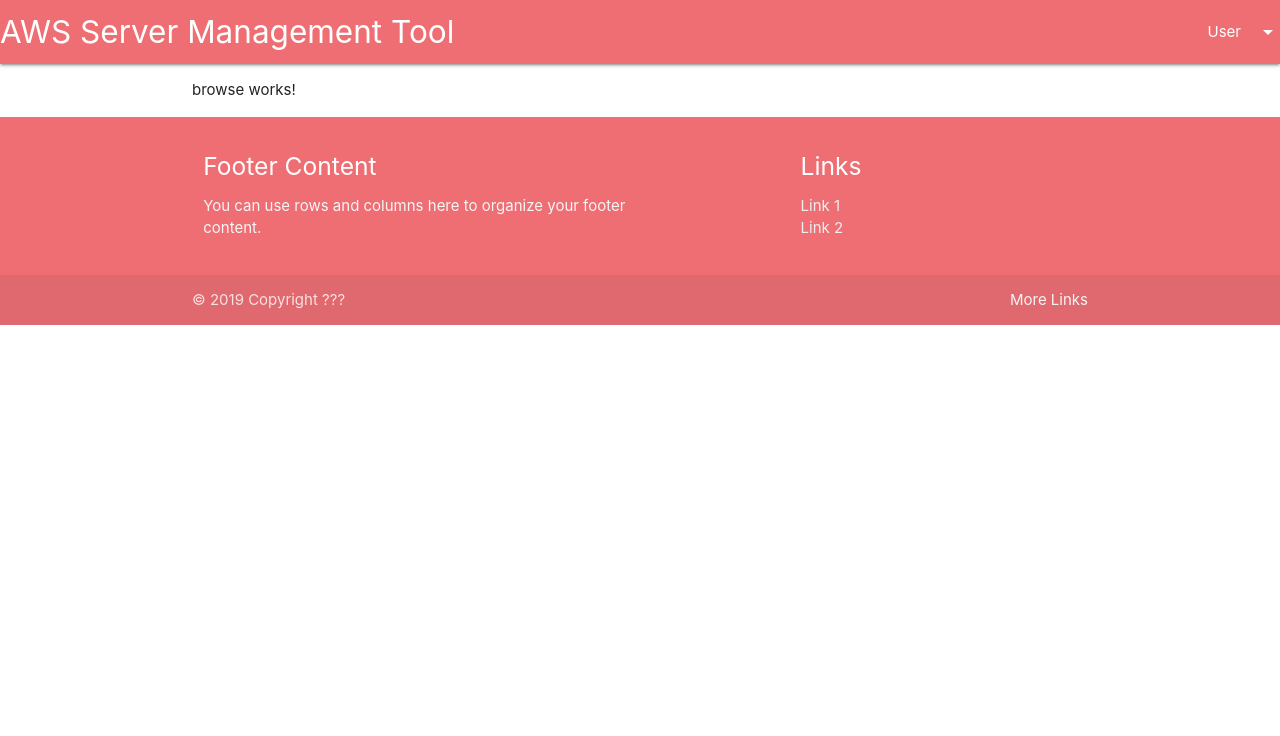
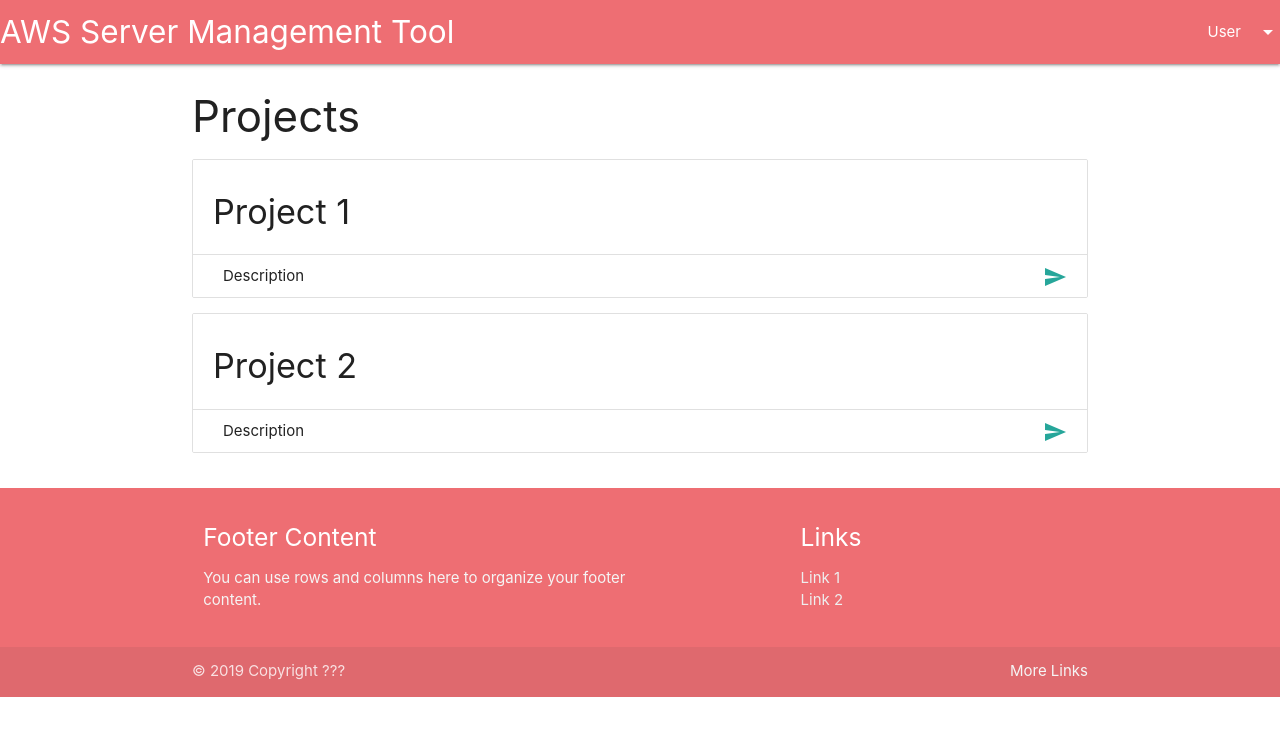
Before and after one commit to tyler-cromwell/SDP, an Angular app: page /browse in a window 1280 px wide. Shown: the top 736 px of the page. Built offline with nearby package versions, Linux system fonts and the light colour scheme.

Commit message:
[pages]: Added placeholder items for projects

```diff
--- a/src/app/browse/browse.component.html
+++ b/src/app/browse/browse.component.html
@@ -1 +1,17 @@
-<p>browse works!</p>
+<div id="browse">
+  <div class="row">
+    <h3>Projects</h3>
+
+    <ul class="collection with-header">
+      <li class="collection-header"><h4>Project 1</h4></li>
+      <!-- Link the following <li> to the Details page -->
+      <li class="collection-item"><div>Description<span class="secondary-content"><i class="material-icons">send</i></span></div></li>
+    </ul>
+
+    <ul class="collection with-header">
+      <li class="collection-header"><h4>Project 2</h4></li>
+      <!-- Link the following <li> to the Details page -->
+      <li class="collection-item"><div>Description<span class="secondary-content"><i class="material-icons">send</i></span></div></li>
+    </ul>
+  </div>
+</div>
```
